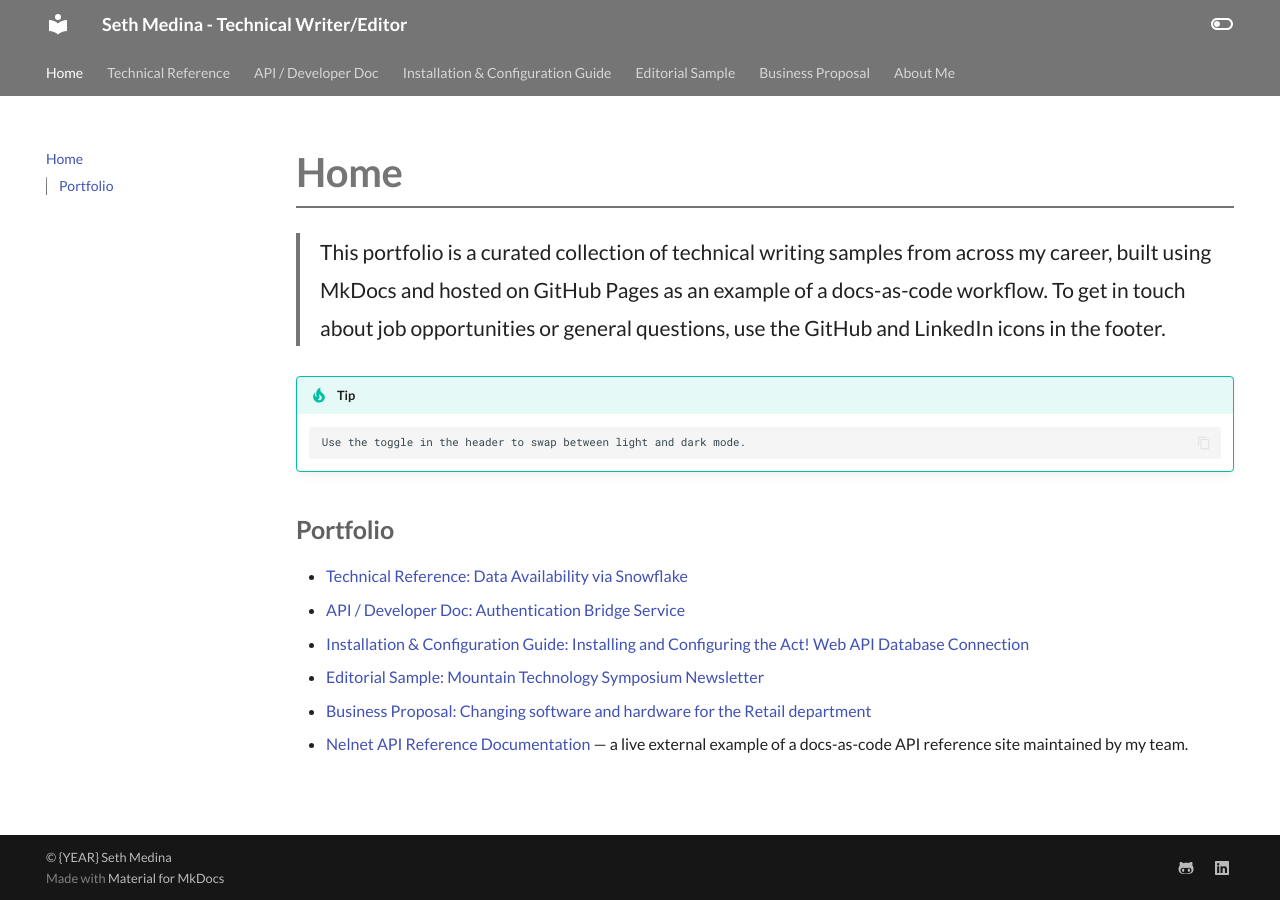
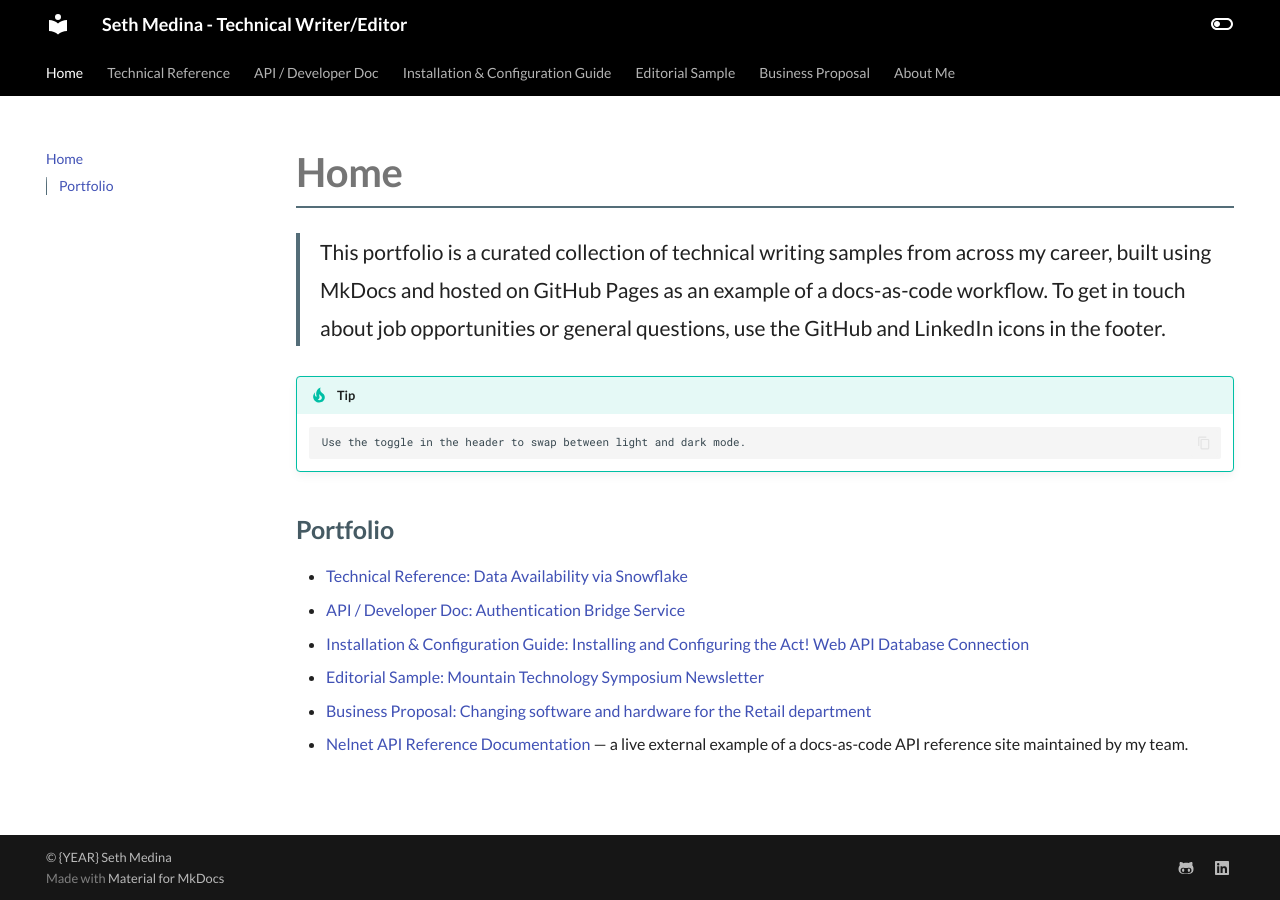
Before and after one commit to medinast21/medina-portfolio, an MkDocs documentation site: the page built from docs/index.md, in a window 1280 px wide. Built offline with MkDocs 1.6.1 and Material for MkDocs 9.7.7, drawn with Linux system fonts in a browser that asks for light colours.

Commit message:
Color scheme change 2

```diff
--- a/docs/stylesheets/extra.css
+++ b/docs/stylesheets/extra.css
@@ -2,6 +2,21 @@
    Seth Medina Portfolio - Custom Styles
    ============================================ */
 
+
+/* --- True black header and nav override --- */
+/* Forces the header and nav sidebar to true black in both light and dark mode */
+.md-header {
+    background-color: #000000 !important;
+}
+
+.md-tabs {
+    background-color: #000000 !important;
+}
+
+[data-md-color-scheme="default"] .md-nav--primary .md-nav__title {
+    background-color: #000000 !important;
+    color: #ffffff !important;
+}
 
 /* --- Homepage intro paragraph --- */
 /* Makes the opening paragraph on the home page stand out visually */
--- a/mkdocs.yml
+++ b/mkdocs.yml
@@ -20,13 +20,13 @@ theme:
       toggle:
         icon: material/toggle-switch-off-outline
         name: Switch to dark mode
-      primary: grey
+      primary: blue-grey
       accent: cyan
     - scheme: slate
       toggle:
         icon: material/toggle-switch
         name: Switch to light mode
-      primary: grey
+      primary: blue-grey
       accent: cyan
 
 nav:
```
